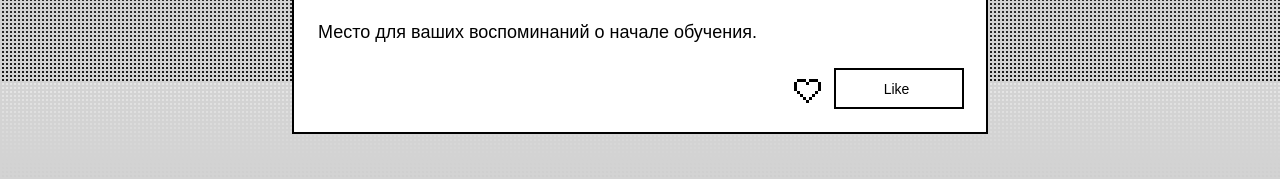
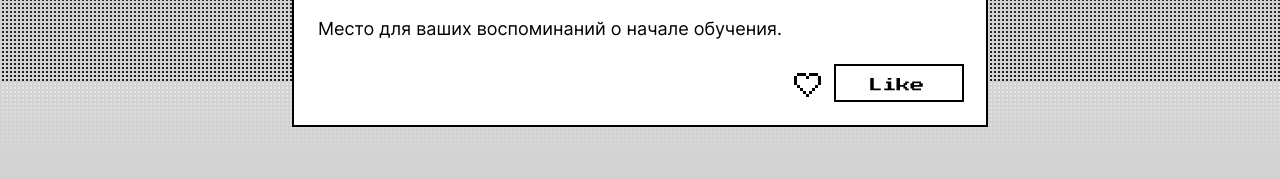
Before and after one commit to xiwes/zakrivayuschiy-teg-f, a plain HTML site: page index.html in a window 1280 px wide. Shown: the part 719-898 px from the top of the page. Drawn offline with Linux system fonts and the light colour scheme.

Commit message:
Update fonts.css

```diff
--- a/fonts/fonts.css
+++ b/fonts/fonts.css
@@ -1 +1,18 @@
 /* В этом файле вы импортируете все шрифты для сайта. Один из них вариативный и требует особенной настройки */
+
+@font-face {
+  font-family: "PressStart2P";
+  src: url(./PressStart2P-Regular.woff) format("woff");
+  font-weight: normal;
+  font-display: swap;
+}
+
+@font-face {
+  font-display: swap;
+  font-family: "Inter-Variable";
+  src: local("Inter-Variable"),
+    url("./Inter-Variable.woff2") format("woff2 supports variations"),
+    url("./Inter-Variable.woff2") format("woff2-variations");
+  font-weight: 400 785;
+  font-stretch: 50% 200%;
+}
```
